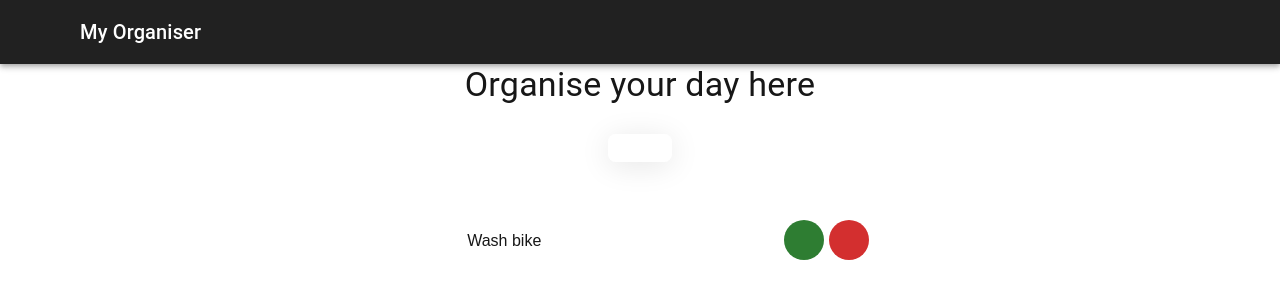
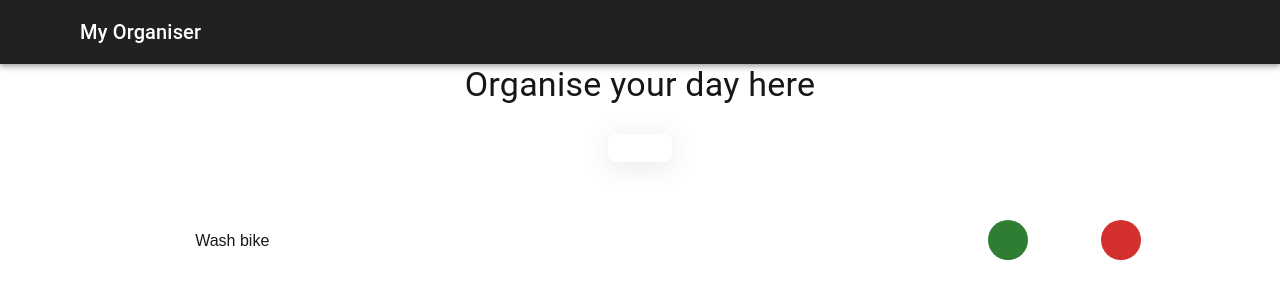
Before and after one commit to lostvayne47/to-do-list, a Next.js app: page / in a window 1280 px wide. Shown: the top 300 px of the page. Built offline with nearby package versions, Linux system fonts and the light colour scheme; some icons are missing.

Commit message:
Width Adjsuted

```diff
--- a/src/DataContext.js
+++ b/src/DataContext.js
@@ -12,7 +12,8 @@ export default function DataProvider({ children }) {
     {
       id: 0,
       checked: false,
-      date: new Date(),
+      dateCreated: new Date(),
+      dueDate: null,
       desc: "Wash bike",
     },
   ];
--- a/src/app/components/Home.jsx
+++ b/src/app/components/Home.jsx
@@ -35,7 +35,10 @@ export default function Home() {
   return (
     <>
       <BasicModal open={open} handleClose={handleClose} />
-      <Container maxWidth="sm">
+      <Container
+        maxWidth="xl" // Sets the maxWidth
+        sx={{ minWidth: 300 }} // Sets the minWidth
+      >
         <Typography variant="h4" align="center" gutterBottom>
           Organise your day here
         </Typography>
```
